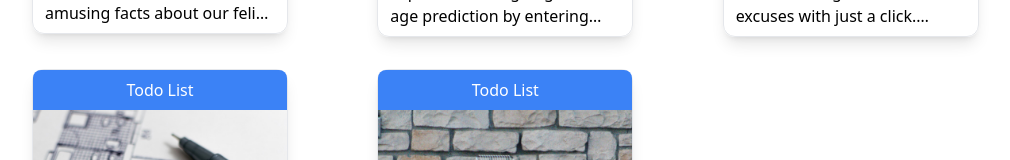
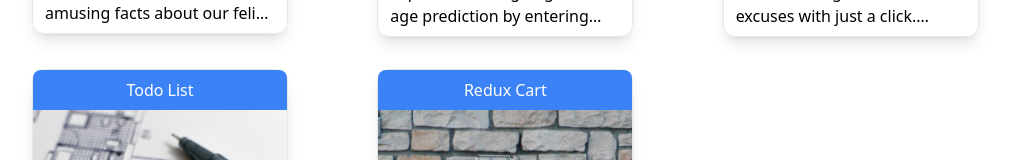
Before and after one commit to bigyan-sapkota/react-small-projects, a React (Vite) app: page / in a window 1280 px wide. Shown: the part 443-603 px from the top of the page, without its empty margins (96-1106 px from the left). Built offline with nearby package versions, Linux system fonts and the light colour scheme.

Commit message:
Fix typo error

```diff
--- a/src/Components/Home.jsx
+++ b/src/Components/Home.jsx
@@ -43,7 +43,7 @@ const Home = () => {
 
         <a href="https://cart-bigyan.netlify.app/" target="_blank">
           <ProjectBox
-            title="Todo List"
+            title="Redux Cart"
             image={cart}
             description="Effortlessly manage your cart by adding or removing items, ensuring a smooth and convenient shopping process"
           />
```
